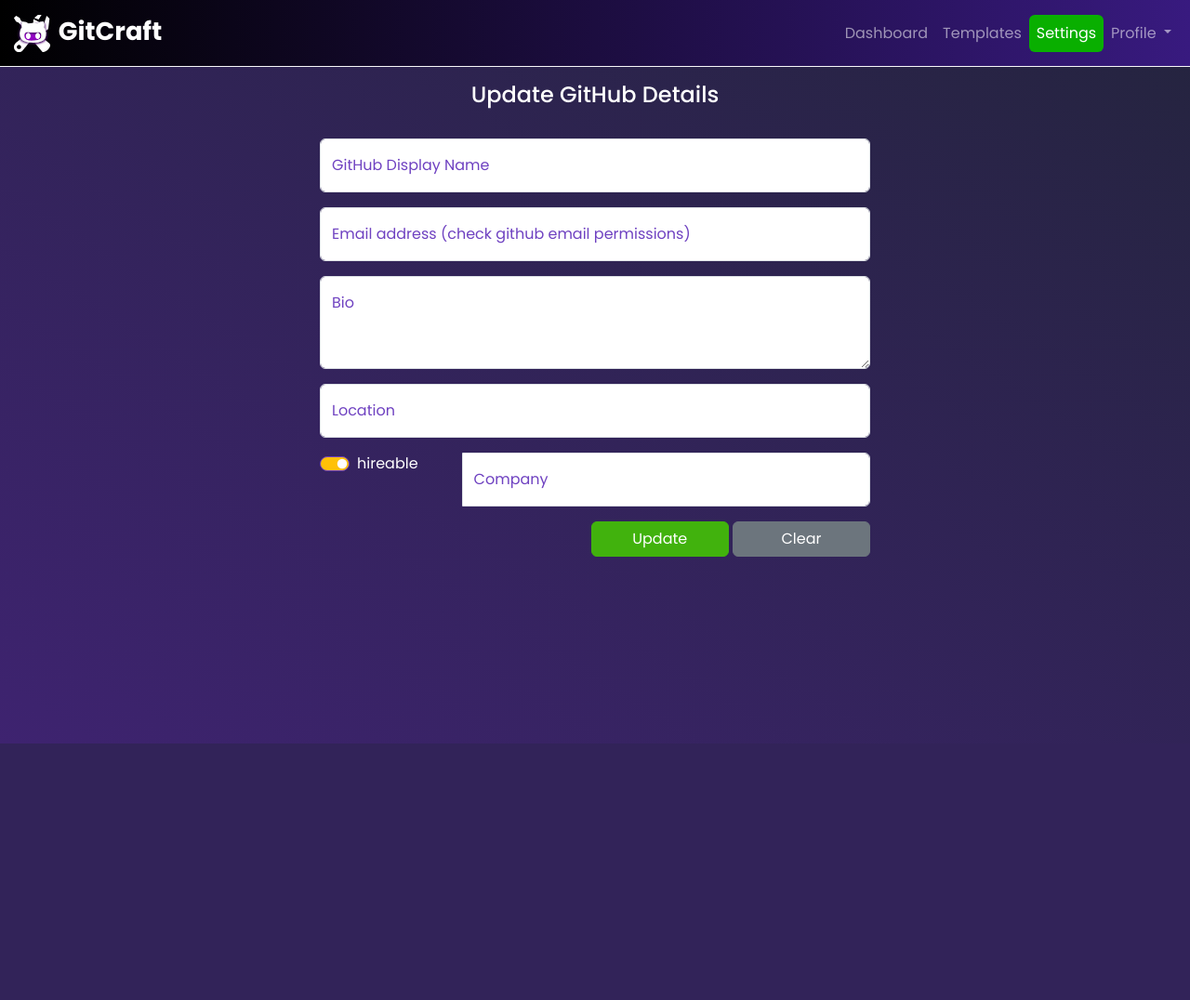
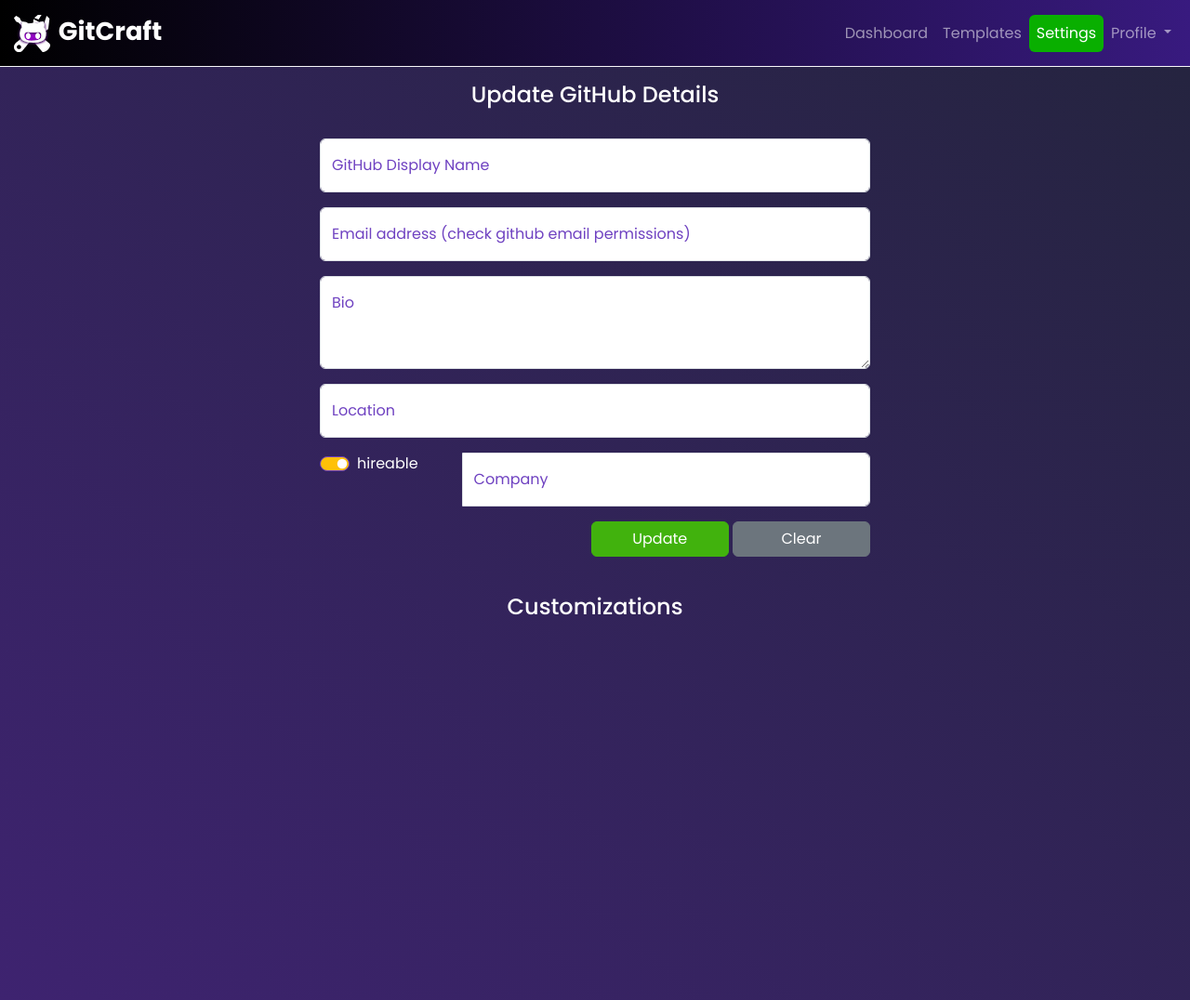
Before and after one commit to BradleyGilden/GitCraft, a Flask app: page /settings in a window 1280 px wide. Shown: the whole page at 93% size. Before the commit the page ends 800 px from the top, so only its background shows below. Run offline with Flask 3, Linux system fonts and the light colour scheme; the visitor is signed in with stand-in values (Sample User, id 1); parts of the project's set-up code (start-up, migrations or seed data) failed here and were passed over; some libraries are stand-ins or nearby versions.

Commit message:
custom  settings

```diff
--- a/app/static/css/custom.scss
+++ b/app/static/css/custom.scss
@@ -9,7 +9,10 @@ body {
   background: linear-gradient(to bottom left, #24243E, #3e2370);
   background-size: cover;
   background-repeat: no-repeat;
-  height: 100vh;
+}
+
+.cover {
+  min-height: 100vh;
 }
 
 /**************** NAV BAR STYLING ************************/
--- a/app/templates/dashboard.html
+++ b/app/templates/dashboard.html
@@ -18,6 +18,7 @@
   <title>{{name}}'s Dashboard</title>
 </head>
   <body>
+    <div class="cover">
       <nav class="navbar custom-nav-bg navbar-expand-lg border-light border-bottom" data-bs-theme="dark">
         <div class="container-fluid">
           <a class="navbar-brand" href="{{ url_for('dashboard') }}">
@@ -152,5 +153,6 @@
           </div>
         </div>
       </div>
+    </div>
   </body>
 </html>
--- a/app/templates/settings.html
+++ b/app/templates/settings.html
@@ -16,6 +16,7 @@
   <title>Settings</title>
 </head>
   <body>
+    <div class="cover">
       <nav class="navbar custom-nav-bg navbar-expand-lg border-light border-bottom" data-bs-theme="dark">
         <div class="container-fluid">
           <a class="navbar-brand" href="{{ url_for('dashboard') }}">
@@ -104,5 +105,10 @@
           <button class="btn btn-secondary text-white w-25" id="git-clear" type="button">Clear</button>
         </div>
       </form>
+      <h4 class="text-center text-white mt-3">Customizations</h4>
+      <div class="container" style="min-height: 400px;">
+
+      </div>
+    </div>
   </body>
 </html>
--- a/app/templates/temps.html
+++ b/app/templates/temps.html
@@ -18,6 +18,7 @@
   <title>Templates</title>
 </head>
   <body>
+    <div class="cover">
       <nav class="navbar custom-nav-bg navbar-expand-lg border-light border-bottom" data-bs-theme="dark">
         <div class="container-fluid">
           <a class="navbar-brand" href="{{ url_for('dashboard') }}">
@@ -73,5 +74,6 @@
           <a class="btn btn-primary d-block w-75" href="#" id="logout-btn" data-logout="{{ url_for('db.db_logout') }}">Logout</a>
         </div>
       </div>
+    </div>
   </body>
 </html>
```
Also changed, not shown: app/static/css/custom.css, 1 other file. Lines whose indentation alone changed are shown as unchanged.
